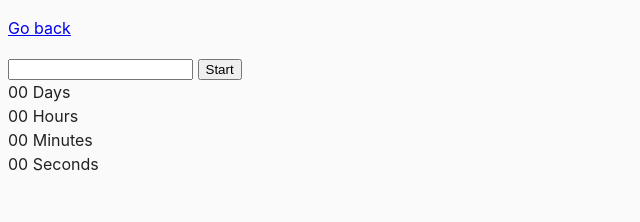
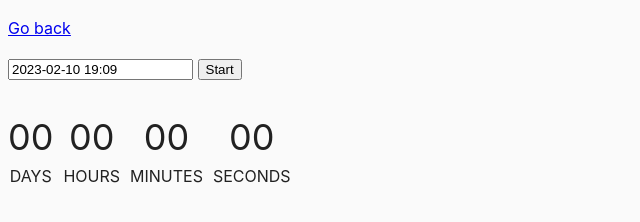
Before and after one commit to AntonZinchenko32/goit-js-hw-09, a website built with Parcel: page src/02-timer.html in a window 1280 px wide. Shown: the whole page, without its empty margins (0-640 px from the left). Built offline with nearby package versions, Linux system fonts and the light colour scheme.

Commit message:
Стилизирует таймер, инициализирует flatpickr

```diff
--- a/package.json
+++ b/package.json
@@ -18,6 +18,7 @@
     "url": "https://github.com/goitacademy/parcel-project-template/issues"
   },
   "dependencies": {
+    "flatpickr": "^4.6.13",
     "modern-normalize": "^1.1.0"
   },
   "devDependencies": {
--- a/src/css/common.css
+++ b/src/css/common.css
@@ -16,3 +16,21 @@ img {
   display: block;
   max-width: 100%;
 }
+
+.timer {
+  display: flex;
+  margin-top: 30px;
+}
+.field {
+  display: flex;
+  flex-direction: column;
+  align-items: center;
+
+  margin-right: 10px;
+}
+.value {
+  font-size: 36px;
+}
+.label {
+  text-transform: uppercase;
+}
--- a/src/js/02-timer.js
+++ b/src/js/02-timer.js
@@ -0,0 +1,18 @@
+console.log("test1");
+
+import flatpickr from "flatpickr";
+
+import "flatpickr/dist/flatpickr.min.css";
+
+const options = {
+  enableTime: true,
+  time_24hr: true,
+  defaultDate: new Date(),
+  minuteIncrement: 1,
+  onClose(selectedDates) {
+    console.log(selectedDates[0]);
+  },
+};
+
+// Инициализация библтотеки
+flatpickr("#datetime-picker", options);
```
Also changed, not shown: 1 other file.
